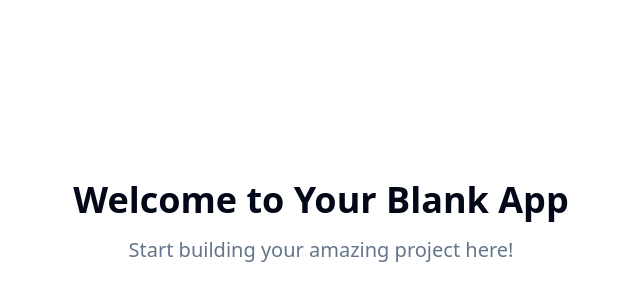
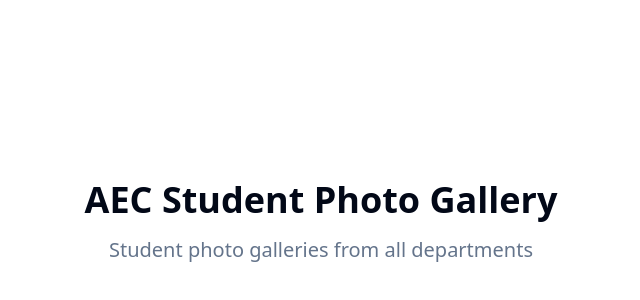
Before and after one commit to SnvvSuchandraEtti/aus-students, a React (Vite) app: page / in a window 1280 px wide. Shown: the part 178-478 px from the top of the page, without its empty margins (319-959 px from the left). Built offline with nearby package versions, Linux system fonts and the light colour scheme.

Commit message:
Fix project display
The project is not displaying correctly. This commit aims to fix the display issues.

```diff
--- a/src/pages/Index.tsx
+++ b/src/pages/Index.tsx
@@ -1,11 +1,9 @@
-// Update this page (the content is just a fallback if you fail to update the page)
-
 const Index = () => {
   return (
     <div className="min-h-screen flex items-center justify-center bg-background">
       <div className="text-center">
-        <h1 className="text-4xl font-bold mb-4">Welcome to Your Blank App</h1>
-        <p className="text-xl text-muted-foreground">Start building your amazing project here!</p>
+        <h1 className="text-4xl font-bold mb-4 text-foreground">AEC Student Photo Gallery</h1>
+        <p className="text-xl text-muted-foreground">Student photo galleries from all departments</p>
       </div>
     </div>
   );
```
